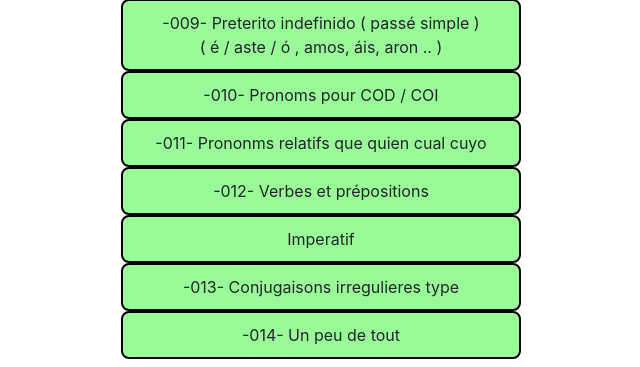
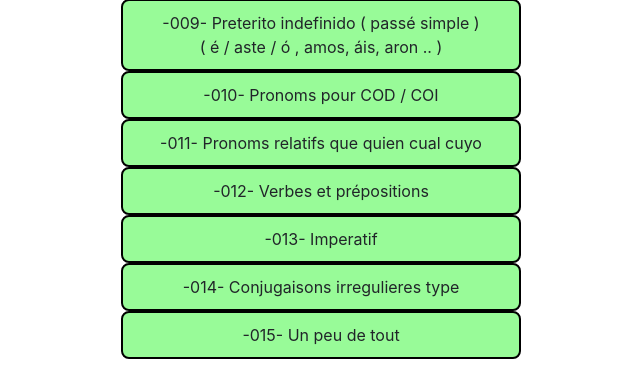
Before and after one commit to kutta75/espanol, a Django app: template verbos/templates/verbos/gramatica.html in a window 1280 px wide. Shown: the part 791-1158 px from the top of the page, without its empty margins (319-959 px from the left). Run offline with Django 3.2, Linux system fonts and the light colour scheme; the template is opened without the code that fills it, so the values that code supplies are empty; some libraries are stand-ins or nearby versions.

Commit message:
Update gramatica.html

```diff
--- a/verbos/templates/verbos/gramatica.html
+++ b/verbos/templates/verbos/gramatica.html
@@ -105,7 +105,7 @@ document.addEventListener('DOMContentLoaded', (event) => {
 	<tr>
 	    <td> Atributos circunstanciales (situados en el tiempo/espacio) : indicar la situación física o temporal,
 			<br> <span class="exemple"> Fernanda siempre está guapa.<br>  Pedro está borracho cada noche <br> Mi abuela está muy joven para su edad <br> Pedra está muy moreno</span>
-	    		<br> estados : prep de = sustantivo <span class=exemple> Marco está siempre de buen humor . Estoy de guarda este lunes</td>
+	    		<br> estados : prep de = sustantivo <span class="exemple"> Marco está siempre de buen humor . Estoy de guarda este lunes</td>
 	</tr>
 
 	<tr>
@@ -1215,13 +1215,13 @@ Rappel
 </div>
 
 <div class="entete" onclick="ShowHide('zoneAafficher011' )" >
--011- Prononms relatifs que quien cual cuyo
+-011- Pronoms relatifs que quien cual cuyo
 </div>
 <div id='zoneAafficher011' style="text-align: justify; margin-left: 40px;display:none" name="norma" >
 	Ces pronoms articulent 2 phrases en rappelant un nom (substantif) mentionné dans la principale et  précisé dans la subordonnée où le pronom relatif sert à le rappeler : <br>
-	<span class= « exemple »> Tengo un teléfono que me ha costado mucho dinero  </span>
+	<span class="exemple"> Tengo un teléfono que me ha costado mucho dinero  </span>
 Dans la subordonnée, le pronom relatif peut être sujet, COD, COI, complément de lieu, de temps. En fonction de son rôle dans la subordonnée, des prépositions pourront être nécessaires avant le pronom :
-	<br> <span class= « exemple »> Tengo un teléfono con el cual no estoy acostumbrado  </span>
+	<br> <span class="exemple"> Tengo un teléfono con el cual no estoy acostumbrado  </span>
 
 </div>
 <div class="entete" onclick="ShowHide('zoneAafficher012' )" >
@@ -1325,10 +1325,10 @@ Dans la subordonnée, le pronom relatif peut être sujet, COD, COI, complément
 </div>
 
 
-<div class="entete" onclick="ShowHide('zoneAafficher012' )" >
-Imperatif
-</div>
-<div id='zoneAafficher012' style="text-align: justify; margin-left: 40px;display:none" name="norma" >
+<div class="entete" onclick="ShowHide('zoneAafficher013' )" >
+-013- Imperatif
+</div>
+<div id='zoneAafficher013' style="text-align: justify; margin-left: 40px;display:none" name="norma" >
 L'impératif se deduit très exactement du <span style="font-weight:bold;color:red">  subjonctif présent </span> du verbe avec l'exception suivante :
 <ul>
 	<li> pour l'impératif affirmatif aux  2 ieme personnes ( tu / vosotros ) </li>
@@ -1356,10 +1356,10 @@ L'impératif se deduit très exactement du <span style="font-weight:bold;color:r
 					</ol>
 			</ol>
 </div>
-<div class="entete" onclick="ShowHide('zoneAafficher013' )" >
--013- Conjugaisons irregulieres type
-</div>
-<div id='zoneAafficher013' style="text-align: justify; margin-left: 40px;display:none" name="norma" >
+<div class="entete" onclick="ShowHide('zoneAafficher014' )" >
+-014- Conjugaisons irregulieres type
+</div>
+<div id='zoneAafficher014' style="text-align: justify; margin-left: 40px;display:none" name="norma" >
 	<span style="text-decoration:underline;color:blue">  Irrégularité  e -> ie/i  </span>
 		<ul>
 			<li class="exemple_vert"> au 1,2,3,6 e-> ie
@@ -1454,11 +1454,11 @@ L'impératif se deduit très exactement du <span style="font-weight:bold;color:r
 </div>
 
 </div>
-<div class="entete" onclick="ShowHide('zoneAafficher014' )" >
--014- Un peu de tout
-</div>
-
-<div id='zoneAafficher014' style="text-align: justify; margin-left: 40px;display:none" name="norma" >
+<div class="entete" onclick="ShowHide('zoneAafficher015' )" >
+-015- Un peu de tout
+</div>
+
+<div id='zoneAafficher015' style="text-align: justify; margin-left: 40px;display:none" name="norma" >
 <ol>
 <ol>
      <li> Traduction de "et"
```
